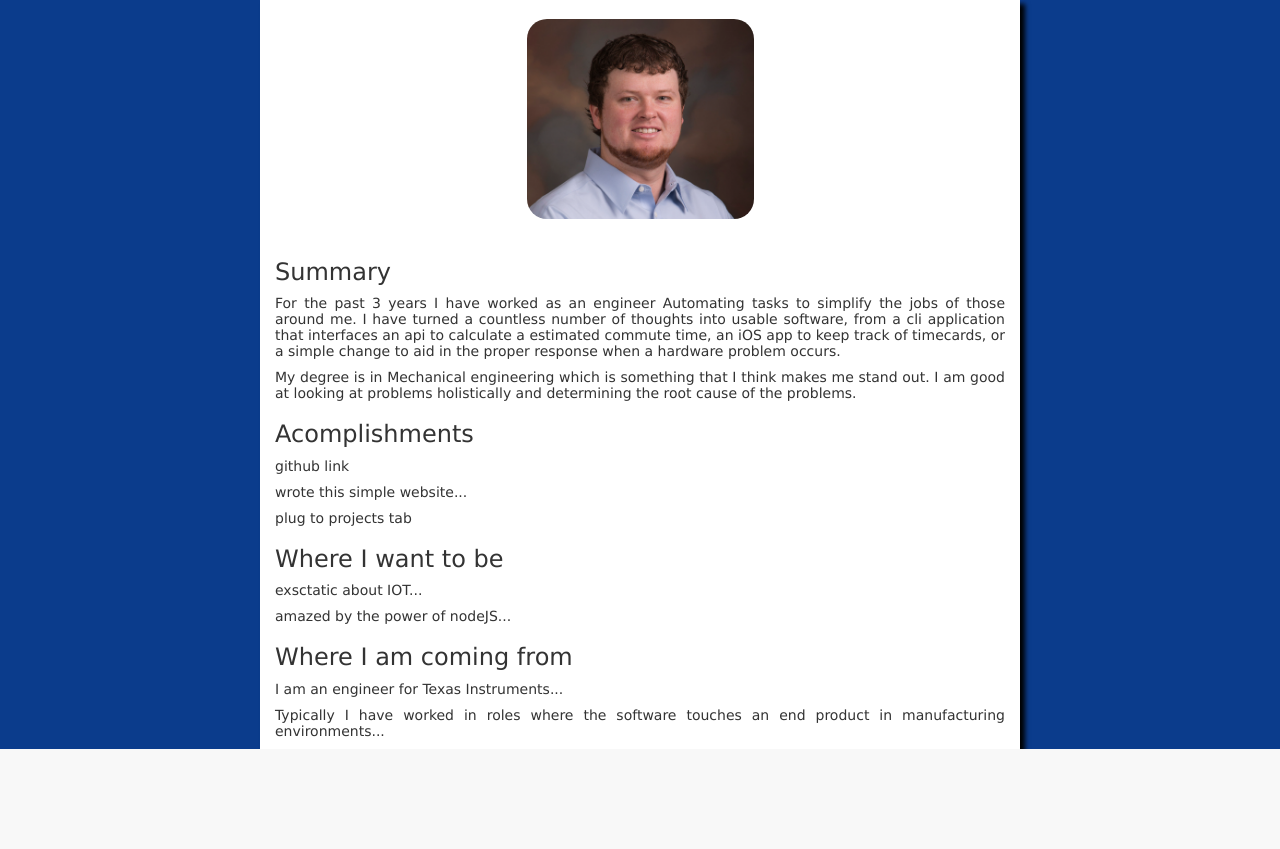
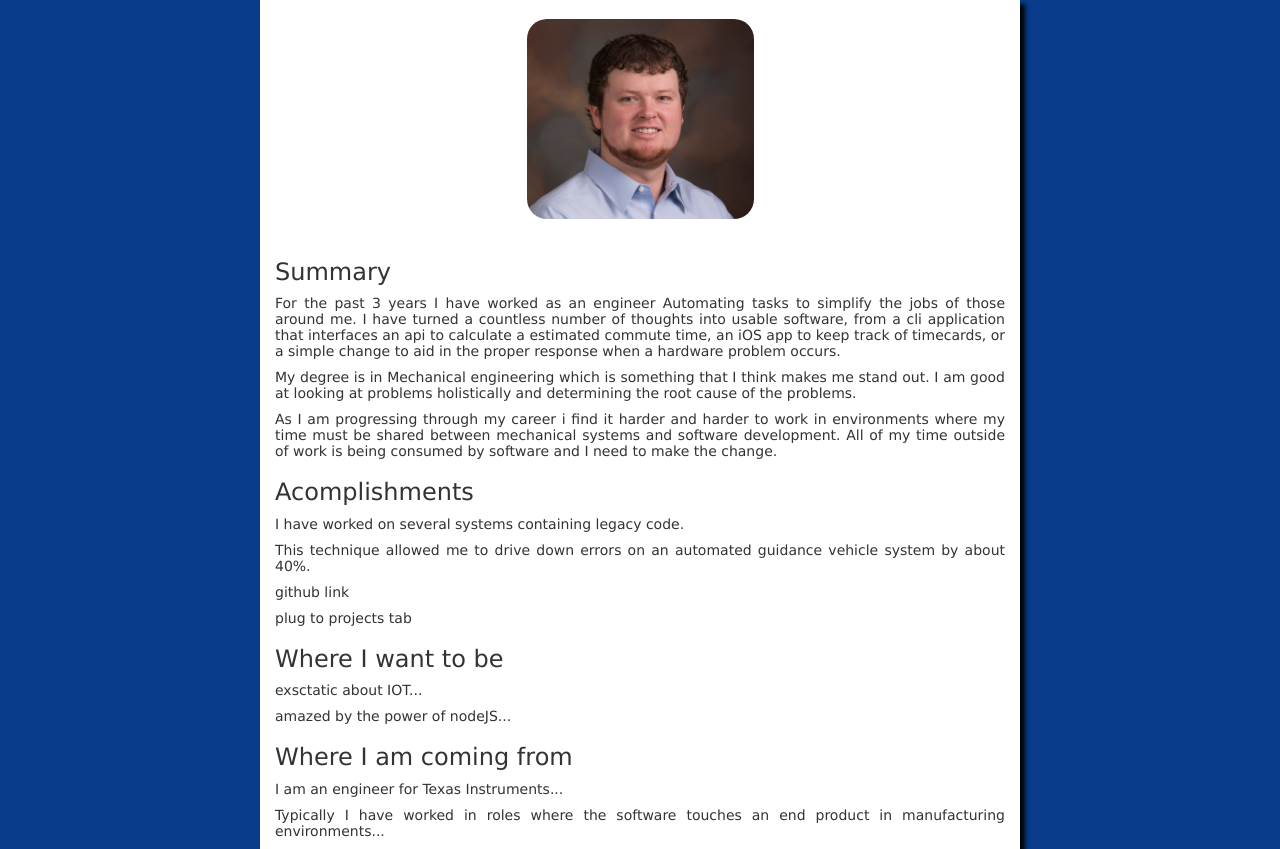
Before and after one commit to RyanTruran/Meetup, a Node server app: page /about in a window 1280 px wide. Shown: the part 71-920 px from the top of the page. Before the commit the page ends 820 px from the top, so only its background shows below. Run offline with Node 20, Linux system fonts and the light colour scheme; some libraries are stand-ins or nearby versions.

Commit message:
update about

```diff
--- a/aboutMe/views/about.hbs
+++ b/aboutMe/views/about.hbs
@@ -16,19 +16,28 @@
       hardware problem occurs.
     </p>
     <p>
-      My degree is in Mechanical engineering which is something that
-      I think makes me stand out. I am good at looking at problems holistically
-      and determining the root cause of the problems.
+      My degree is in Mechanical engineering which is something that I think
+      makes me stand out. I am good at looking at problems holistically and
+      determining the root cause of the problems.
     </p>
+    <p>
+      As I am progressing through my career i find it harder and harder to work
+      in environments where my time must be shared between mechanical systems
+      and software development. All of my time outside of work is being consumed
+      by software and I need to make the change.
+    </p>
+
     <h3>
       Acomplishments
     </h3>
     <p>
-    github link
+      I have worked on several systems containing legacy code.
     </p>
     <p>
-      wrote this simple website...
-
+      This technique allowed me to drive down errors on an automated guidance vehicle system by about 40%.
+    </p>
+    <p>
+      github link
     </p>
     <p>
       plug to projects tab
```
